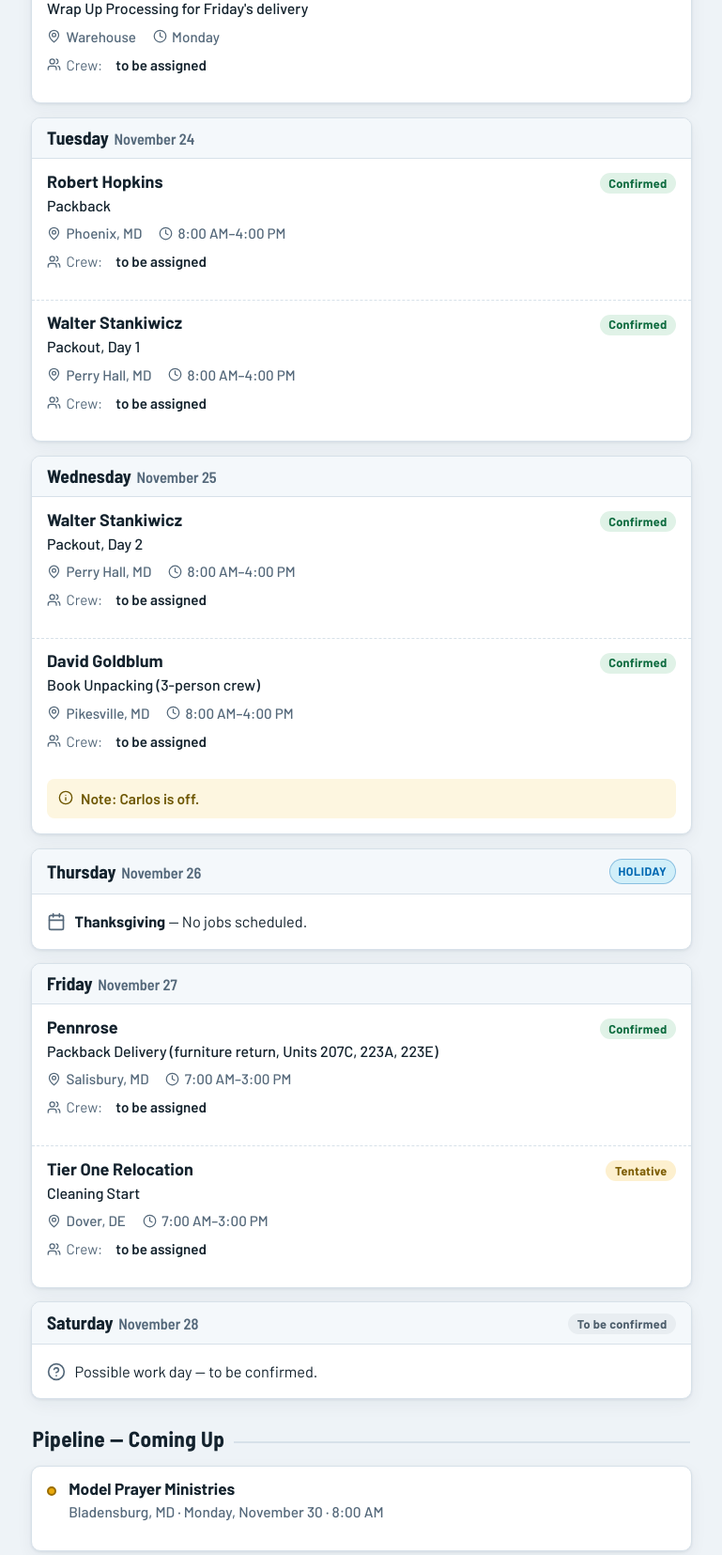
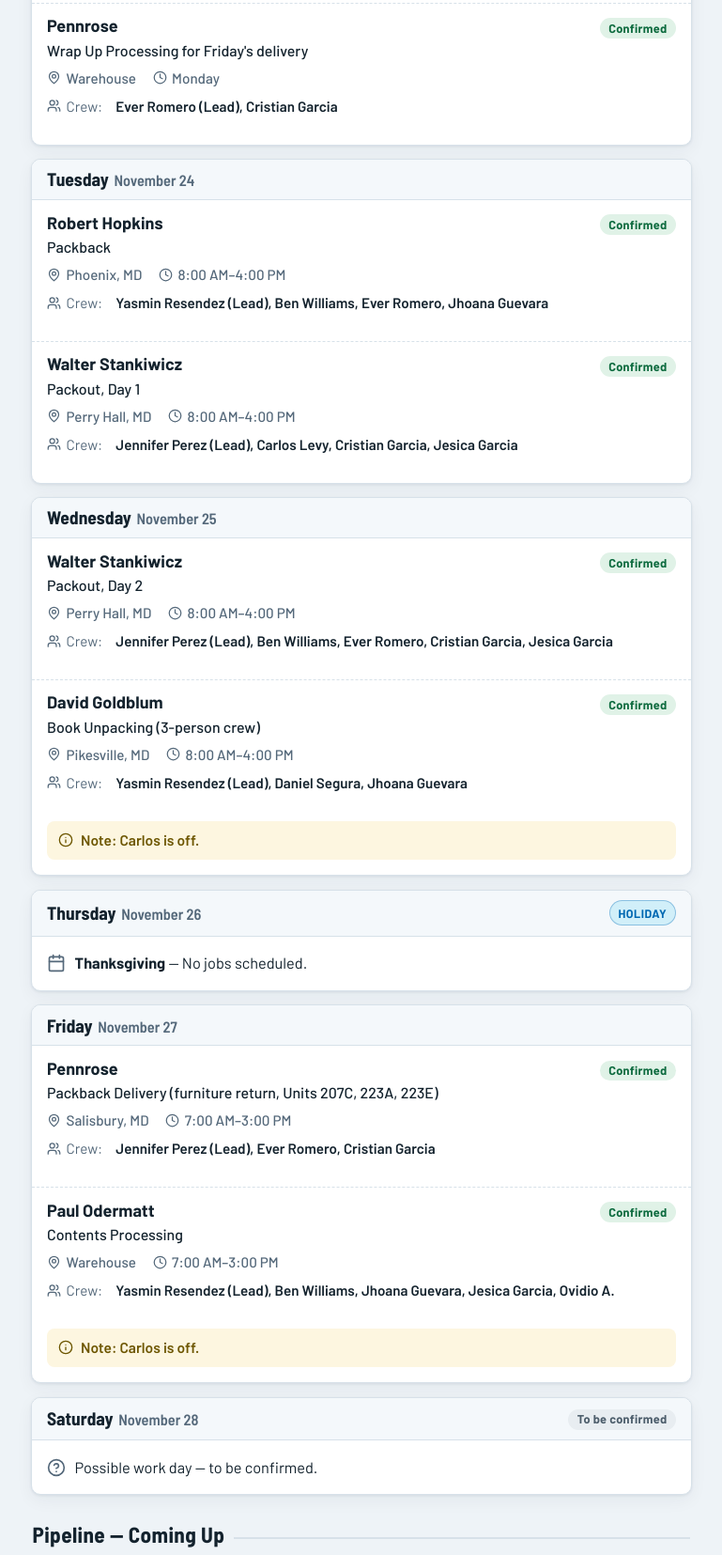
Before and after one commit to BlueKangarooPackoutzBM/BlueKangarooBaltTeamBoard, a plain HTML site: page index.html in a window 1280 px wide. Shown: the part 672-2327 px from the top of the page at 94% size, without its empty margins (255-1024 px from the left). Drawn offline with Linux system fonts and the light colour scheme.

Commit message:
Week of Nov 23: crews assigned, Friday Odermatt warehouse job replaces Dover card

```diff
--- a/index.html
+++ b/index.html
@@ -321,7 +321,7 @@
               <span><svg width="15" height="15" viewBox="0 0 24 24" fill="none" stroke="currentColor" stroke-width="2" stroke-linecap="round" stroke-linejoin="round" aria-hidden="true"><path d="M20 10c0 6-8 12-8 12s-8-6-8-12a8 8 0 0 1 16 0Z"/><circle cx="12" cy="10" r="3"/></svg><span data-en="Warehouse" data-es="Almacén">Warehouse</span></span>
               <span><svg width="15" height="15" viewBox="0 0 24 24" fill="none" stroke="currentColor" stroke-width="2" stroke-linecap="round" stroke-linejoin="round" aria-hidden="true"><circle cx="12" cy="12" r="10"/><path d="M12 6v6l4 2"/></svg>8:00 AM–12:00 PM</span>
             </div>
-            <p class="crew-line"><svg width="15" height="15" viewBox="0 0 24 24" fill="none" stroke="currentColor" stroke-width="2" stroke-linecap="round" stroke-linejoin="round" aria-hidden="true"><path d="M16 21v-2a4 4 0 0 0-4-4H6a4 4 0 0 0-4 4v2"/><circle cx="9" cy="7" r="4"/><path d="M22 21v-2a4 4 0 0 0-3-3.87"/><path d="M16 3.13a4 4 0 0 1 0 7.75"/></svg><span data-en="Crew:" data-es="Equipo:">Crew:</span>&nbsp;<strong data-en="to be assigned" data-es="por asignar">to be assigned</strong></p>
+            <p class="crew-line"><svg width="15" height="15" viewBox="0 0 24 24" fill="none" stroke="currentColor" stroke-width="2" stroke-linecap="round" stroke-linejoin="round" aria-hidden="true"><path d="M16 21v-2a4 4 0 0 0-4-4H6a4 4 0 0 0-4 4v2"/><circle cx="9" cy="7" r="4"/><path d="M22 21v-2a4 4 0 0 0-3-3.87"/><path d="M16 3.13a4 4 0 0 1 0 7.75"/></svg><span data-en="Crew:" data-es="Equipo:">Crew:</span>&nbsp;<strong data-en="Jennifer Perez (Lead), Yasmin Resendez, Ben Williams, Carlos Levy, Jesica Garcia, Jhoana Guevara" data-es="Jennifer Perez (Líder), Yasmin Resendez, Ben Williams, Carlos Levy, Jesica Garcia, Jhoana Guevara">Jennifer Perez (Lead), Yasmin Resendez, Ben Williams, Carlos Levy, Jesica Garcia, Jhoana Guevara</strong></p>
           </div>
 
           <div class="job">
@@ -336,7 +336,7 @@
               <span><svg width="15" height="15" viewBox="0 0 24 24" fill="none" stroke="currentColor" stroke-width="2" stroke-linecap="round" stroke-linejoin="round" aria-hidden="true"><path d="M20 10c0 6-8 12-8 12s-8-6-8-12a8 8 0 0 1 16 0Z"/><circle cx="12" cy="10" r="3"/></svg><span data-en="Warehouse" data-es="Almacén">Warehouse</span></span>
               <span><svg width="15" height="15" viewBox="0 0 24 24" fill="none" stroke="currentColor" stroke-width="2" stroke-linecap="round" stroke-linejoin="round" aria-hidden="true"><circle cx="12" cy="12" r="10"/><path d="M12 6v6l4 2"/></svg>12:00 PM–4:00 PM</span>
             </div>
-            <p class="crew-line"><svg width="15" height="15" viewBox="0 0 24 24" fill="none" stroke="currentColor" stroke-width="2" stroke-linecap="round" stroke-linejoin="round" aria-hidden="true"><path d="M16 21v-2a4 4 0 0 0-4-4H6a4 4 0 0 0-4 4v2"/><circle cx="9" cy="7" r="4"/><path d="M22 21v-2a4 4 0 0 0-3-3.87"/><path d="M16 3.13a4 4 0 0 1 0 7.75"/></svg><span data-en="Crew:" data-es="Equipo:">Crew:</span>&nbsp;<strong data-en="to be assigned" data-es="por asignar">to be assigned</strong></p>
+            <p class="crew-line"><svg width="15" height="15" viewBox="0 0 24 24" fill="none" stroke="currentColor" stroke-width="2" stroke-linecap="round" stroke-linejoin="round" aria-hidden="true"><path d="M16 21v-2a4 4 0 0 0-4-4H6a4 4 0 0 0-4 4v2"/><circle cx="9" cy="7" r="4"/><path d="M22 21v-2a4 4 0 0 0-3-3.87"/><path d="M16 3.13a4 4 0 0 1 0 7.75"/></svg><span data-en="Crew:" data-es="Equipo:">Crew:</span>&nbsp;<strong data-en="Jennifer Perez (Lead), Yasmin Resendez, Ben Williams, Carlos Levy, Jesica Garcia, Jhoana Guevara" data-es="Jennifer Perez (Líder), Yasmin Resendez, Ben Williams, Carlos Levy, Jesica Garcia, Jhoana Guevara">Jennifer Perez (Lead), Yasmin Resendez, Ben Williams, Carlos Levy, Jesica Garcia, Jhoana Guevara</strong></p>
           </div>
 
           <div class="job">
@@ -351,7 +351,7 @@
               <span><svg width="15" height="15" viewBox="0 0 24 24" fill="none" stroke="currentColor" stroke-width="2" stroke-linecap="round" stroke-linejoin="round" aria-hidden="true"><path d="M20 10c0 6-8 12-8 12s-8-6-8-12a8 8 0 0 1 16 0Z"/><circle cx="12" cy="10" r="3"/></svg><span data-en="Warehouse" data-es="Almacén">Warehouse</span></span>
               <span><svg width="15" height="15" viewBox="0 0 24 24" fill="none" stroke="currentColor" stroke-width="2" stroke-linecap="round" stroke-linejoin="round" aria-hidden="true"><circle cx="12" cy="12" r="10"/><path d="M12 6v6l4 2"/></svg><span data-en="Monday" data-es="Lunes">Monday</span></span>
             </div>
-            <p class="crew-line"><svg width="15" height="15" viewBox="0 0 24 24" fill="none" stroke="currentColor" stroke-width="2" stroke-linecap="round" stroke-linejoin="round" aria-hidden="true"><path d="M16 21v-2a4 4 0 0 0-4-4H6a4 4 0 0 0-4 4v2"/><circle cx="9" cy="7" r="4"/><path d="M22 21v-2a4 4 0 0 0-3-3.87"/><path d="M16 3.13a4 4 0 0 1 0 7.75"/></svg><span data-en="Crew:" data-es="Equipo:">Crew:</span>&nbsp;<strong data-en="to be assigned" data-es="por asignar">to be assigned</strong></p>
+            <p class="crew-line"><svg width="15" height="15" viewBox="0 0 24 24" fill="none" stroke="currentColor" stroke-width="2" stroke-linecap="round" stroke-linejoin="round" aria-hidden="true"><path d="M16 21v-2a4 4 0 0 0-4-4H6a4 4 0 0 0-4 4v2"/><circle cx="9" cy="7" r="4"/><path d="M22 21v-2a4 4 0 0 0-3-3.87"/><path d="M16 3.13a4 4 0 0 1 0 7.75"/></svg><span data-en="Crew:" data-es="Equipo:">Crew:</span>&nbsp;<strong data-en="Ever Romero (Lead), Cristian Garcia" data-es="Ever Romero (Líder), Cristian Garcia">Ever Romero (Lead), Cristian Garcia</strong></p>
           </div>
         </article>
 
@@ -373,7 +373,7 @@
               <span><svg width="15" height="15" viewBox="0 0 24 24" fill="none" stroke="currentColor" stroke-width="2" stroke-linecap="round" stroke-linejoin="round" aria-hidden="true"><path d="M20 10c0 6-8 12-8 12s-8-6-8-12a8 8 0 0 1 16 0Z"/><circle cx="12" cy="10" r="3"/></svg>Phoenix, MD</span>
               <span><svg width="15" height="15" viewBox="0 0 24 24" fill="none" stroke="currentColor" stroke-width="2" stroke-linecap="round" stroke-linejoin="round" aria-hidden="true"><circle cx="12" cy="12" r="10"/><path d="M12 6v6l4 2"/></svg>8:00 AM–4:00 PM</span>
             </div>
-            <p class="crew-line"><svg width="15" height="15" viewBox="0 0 24 24" fill="none" stroke="currentColor" stroke-width="2" stroke-linecap="round" stroke-linejoin="round" aria-hidden="true"><path d="M16 21v-2a4 4 0 0 0-4-4H6a4 4 0 0 0-4 4v2"/><circle cx="9" cy="7" r="4"/><path d="M22 21v-2a4 4 0 0 0-3-3.87"/><path d="M16 3.13a4 4 0 0 1 0 7.75"/></svg><span data-en="Crew:" data-es="Equipo:">Crew:</span>&nbsp;<strong data-en="to be assigned" data-es="por asignar">to be assigned</strong></p>
+            <p class="crew-line"><svg width="15" height="15" viewBox="0 0 24 24" fill="none" stroke="currentColor" stroke-width="2" stroke-linecap="round" stroke-linejoin="round" aria-hidden="true"><path d="M16 21v-2a4 4 0 0 0-4-4H6a4 4 0 0 0-4 4v2"/><circle cx="9" cy="7" r="4"/><path d="M22 21v-2a4 4 0 0 0-3-3.87"/><path d="M16 3.13a4 4 0 0 1 0 7.75"/></svg><span data-en="Crew:" data-es="Equipo:">Crew:</span>&nbsp;<strong data-en="Yasmin Resendez (Lead), Ben Williams, Ever Romero, Jhoana Guevara" data-es="Yasmin Resendez (Líder), Ben Williams, Ever Romero, Jhoana Guevara">Yasmin Resendez (Lead), Ben Williams, Ever Romero, Jhoana Guevara</strong></p>
           </div>
 
           <div class="job">
@@ -388,7 +388,7 @@
               <span><svg width="15" height="15" viewBox="0 0 24 24" fill="none" stroke="currentColor" stroke-width="2" stroke-linecap="round" stroke-linejoin="round" aria-hidden="true"><path d="M20 10c0 6-8 12-8 12s-8-6-8-12a8 8 0 0 1 16 0Z"/><circle cx="12" cy="10" r="3"/></svg>Perry Hall, MD</span>
               <span><svg width="15" height="15" viewBox="0 0 24 24" fill="none" stroke="currentColor" stroke-width="2" stroke-linecap="round" stroke-linejoin="round" aria-hidden="true"><circle cx="12" cy="12" r="10"/><path d="M12 6v6l4 2"/></svg>8:00 AM–4:00 PM</span>
             </div>
-            <p class="crew-line"><svg width="15" height="15" viewBox="0 0 24 24" fill="none" stroke="currentColor" stroke-width="2" stroke-linecap="round" stroke-linejoin="round" aria-hidden="true"><path d="M16 21v-2a4 4 0 0 0-4-4H6a4 4 0 0 0-4 4v2"/><circle cx="9" cy="7" r="4"/><path d="M22 21v-2a4 4 0 0 0-3-3.87"/><path d="M16 3.13a4 4 0 0 1 0 7.75"/></svg><span data-en="Crew:" data-es="Equipo:">Crew:</span>&nbsp;<strong data-en="to be assigned" data-es="por asignar">to be assigned</strong></p>
+            <p class="crew-line"><svg width="15" height="15" viewBox="0 0 24 24" fill="none" stroke="currentColor" stroke-width="2" stroke-linecap="round" stroke-linejoin="round" aria-hidden="true"><path d="M16 21v-2a4 4 0 0 0-4-4H6a4 4 0 0 0-4 4v2"/><circle cx="9" cy="7" r="4"/><path d="M22 21v-2a4 4 0 0 0-3-3.87"/><path d="M16 3.13a4 4 0 0 1 0 7.75"/></svg><span data-en="Crew:" data-es="Equipo:">Crew:</span>&nbsp;<strong data-en="Jennifer Perez (Lead), Carlos Levy, Cristian Garcia, Jesica Garcia" data-es="Jennifer Perez (Líder), Carlos Levy, Cristian Garcia, Jesica Garcia">Jennifer Perez (Lead), Carlos Levy, Cristian Garcia, Jesica Garcia</strong></p>
           </div>
         </article>
 
@@ -410,7 +410,7 @@
               <span><svg width="15" height="15" viewBox="0 0 24 24" fill="none" stroke="currentColor" stroke-width="2" stroke-linecap="round" stroke-linejoin="round" aria-hidden="true"><path d="M20 10c0 6-8 12-8 12s-8-6-8-12a8 8 0 0 1 16 0Z"/><circle cx="12" cy="10" r="3"/></svg>Perry Hall, MD</span>
               <span><svg width="15" height="15" viewBox="0 0 24 24" fill="none" stroke="currentColor" stroke-width="2" stroke-linecap="round" stroke-linejoin="round" aria-hidden="true"><circle cx="12" cy="12" r="10"/><path d="M12 6v6l4 2"/></svg>8:00 AM–4:00 PM</span>
             </div>
-            <p class="crew-line"><svg width="15" height="15" viewBox="0 0 24 24" fill="none" stroke="currentColor" stroke-width="2" stroke-linecap="round" stroke-linejoin="round" aria-hidden="true"><path d="M16 21v-2a4 4 0 0 0-4-4H6a4 4 0 0 0-4 4v2"/><circle cx="9" cy="7" r="4"/><path d="M22 21v-2a4 4 0 0 0-3-3.87"/><path d="M16 3.13a4 4 0 0 1 0 7.75"/></svg><span data-en="Crew:" data-es="Equipo:">Crew:</span>&nbsp;<strong data-en="to be assigned" data-es="por asignar">to be assigned</strong></p>
+            <p class="crew-line"><svg width="15" height="15" viewBox="0 0 24 24" fill="none" stroke="currentColor" stroke-width="2" stroke-linecap="round" stroke-linejoin="round" aria-hidden="true"><path d="M16 21v-2a4 4 0 0 0-4-4H6a4 4 0 0 0-4 4v2"/><circle cx="9" cy="7" r="4"/><path d="M22 21v-2a4 4 0 0 0-3-3.87"/><path d="M16 3.13a4 4 0 0 1 0 7.75"/></svg><span data-en="Crew:" data-es="Equipo:">Crew:</span>&nbsp;<strong data-en="Jennifer Perez (Lead), Ben Williams, Ever Romero, Cristian Garcia, Jesica Garcia" data-es="Jennifer Perez (Líder), Ben Williams, Ever Romero, Cristian Garcia, Jesica Garcia">Jennifer Perez (Lead), Ben Williams, Ever Romero, Cristian Garcia, Jesica Garcia</strong></p>
           </div>
 
           <div class="job">
@@ -425,7 +425,7 @@
               <span><svg width="15" height="15" viewBox="0 0 24 24" fill="none" stroke="currentColor" stroke-width="2" stroke-linecap="round" stroke-linejoin="round" aria-hidden="true"><path d="M20 10c0 6-8 12-8 12s-8-6-8-12a8 8 0 0 1 16 0Z"/><circle cx="12" cy="10" r="3"/></svg>Pikesville, MD</span>
               <span><svg width="15" height="15" viewBox="0 0 24 24" fill="none" stroke="currentColor" stroke-width="2" stroke-linecap="round" stroke-linejoin="round" aria-hidden="true"><circle cx="12" cy="12" r="10"/><path d="M12 6v6l4 2"/></svg>8:00 AM–4:00 PM</span>
             </div>
-            <p class="crew-line"><svg width="15" height="15" viewBox="0 0 24 24" fill="none" stroke="currentColor" stroke-width="2" stroke-linecap="round" stroke-linejoin="round" aria-hidden="true"><path d="M16 21v-2a4 4 0 0 0-4-4H6a4 4 0 0 0-4 4v2"/><circle cx="9" cy="7" r="4"/><path d="M22 21v-2a4 4 0 0 0-3-3.87"/><path d="M16 3.13a4 4 0 0 1 0 7.75"/></svg><span data-en="Crew:" data-es="Equipo:">Crew:</span>&nbsp;<strong data-en="to be assigned" data-es="por asignar">to be assigned</strong></p>
+            <p class="crew-line"><svg width="15" height="15" viewBox="0 0 24 24" fill="none" stroke="currentColor" stroke-width="2" stroke-linecap="round" stroke-linejoin="round" aria-hidden="true"><path d="M16 21v-2a4 4 0 0 0-4-4H6a4 4 0 0 0-4 4v2"/><circle cx="9" cy="7" r="4"/><path d="M22 21v-2a4 4 0 0 0-3-3.87"/><path d="M16 3.13a4 4 0 0 1 0 7.75"/></svg><span data-en="Crew:" data-es="Equipo:">Crew:</span>&nbsp;<strong data-en="Yasmin Resendez (Lead), Daniel Segura, Jhoana Guevara" data-es="Yasmin Resendez (Líder), Daniel Segura, Jhoana Guevara">Yasmin Resendez (Lead), Daniel Segura, Jhoana Guevara</strong></p>
           </div>
 
           <div class="day-note">
@@ -464,22 +464,27 @@
               <span><svg width="15" height="15" viewBox="0 0 24 24" fill="none" stroke="currentColor" stroke-width="2" stroke-linecap="round" stroke-linejoin="round" aria-hidden="true"><path d="M20 10c0 6-8 12-8 12s-8-6-8-12a8 8 0 0 1 16 0Z"/><circle cx="12" cy="10" r="3"/></svg>Salisbury, MD</span>
               <span><svg width="15" height="15" viewBox="0 0 24 24" fill="none" stroke="currentColor" stroke-width="2" stroke-linecap="round" stroke-linejoin="round" aria-hidden="true"><circle cx="12" cy="12" r="10"/><path d="M12 6v6l4 2"/></svg>7:00 AM–3:00 PM</span>
             </div>
-            <p class="crew-line"><svg width="15" height="15" viewBox="0 0 24 24" fill="none" stroke="currentColor" stroke-width="2" stroke-linecap="round" stroke-linejoin="round" aria-hidden="true"><path d="M16 21v-2a4 4 0 0 0-4-4H6a4 4 0 0 0-4 4v2"/><circle cx="9" cy="7" r="4"/><path d="M22 21v-2a4 4 0 0 0-3-3.87"/><path d="M16 3.13a4 4 0 0 1 0 7.75"/></svg><span data-en="Crew:" data-es="Equipo:">Crew:</span>&nbsp;<strong data-en="to be assigned" data-es="por asignar">to be assigned</strong></p>
+            <p class="crew-line"><svg width="15" height="15" viewBox="0 0 24 24" fill="none" stroke="currentColor" stroke-width="2" stroke-linecap="round" stroke-linejoin="round" aria-hidden="true"><path d="M16 21v-2a4 4 0 0 0-4-4H6a4 4 0 0 0-4 4v2"/><circle cx="9" cy="7" r="4"/><path d="M22 21v-2a4 4 0 0 0-3-3.87"/><path d="M16 3.13a4 4 0 0 1 0 7.75"/></svg><span data-en="Crew:" data-es="Equipo:">Crew:</span>&nbsp;<strong data-en="Jennifer Perez (Lead), Ever Romero, Cristian Garcia" data-es="Jennifer Perez (Líder), Ever Romero, Cristian Garcia">Jennifer Perez (Lead), Ever Romero, Cristian Garcia</strong></p>
           </div>
 
           <div class="job">
             <div class="job-top">
               <div>
-                <p class="job-name">Tier One Relocation</p>
-                <p class="job-work" data-en="Cleaning Start" data-es="Inicio de limpieza">Cleaning Start</p>
+                <p class="job-name">Paul Odermatt</p>
+                <p class="job-work" data-en="Contents Processing" data-es="Procesamiento de contenido">Contents Processing</p>
               </div>
-              <span class="chip chip-tentative" data-en="Tentative" data-es="Tentativo">Tentative</span>
+              <span class="chip chip-confirmed" data-en="Confirmed" data-es="Confirmado">Confirmed</span>
             </div>
             <div class="job-meta">
-              <span><svg width="15" height="15" viewBox="0 0 24 24" fill="none" stroke="currentColor" stroke-width="2" stroke-linecap="round" stroke-linejoin="round" aria-hidden="true"><path d="M20 10c0 6-8 12-8 12s-8-6-8-12a8 8 0 0 1 16 0Z"/><circle cx="12" cy="10" r="3"/></svg>Dover, DE</span>
+              <span><svg width="15" height="15" viewBox="0 0 24 24" fill="none" stroke="currentColor" stroke-width="2" stroke-linecap="round" stroke-linejoin="round" aria-hidden="true"><path d="M20 10c0 6-8 12-8 12s-8-6-8-12a8 8 0 0 1 16 0Z"/><circle cx="12" cy="10" r="3"/></svg><span data-en="Warehouse" data-es="Almacén">Warehouse</span></span>
               <span><svg width="15" height="15" viewBox="0 0 24 24" fill="none" stroke="currentColor" stroke-width="2" stroke-linecap="round" stroke-linejoin="round" aria-hidden="true"><circle cx="12" cy="12" r="10"/><path d="M12 6v6l4 2"/></svg>7:00 AM–3:00 PM</span>
             </div>
-            <p class="crew-line"><svg width="15" height="15" viewBox="0 0 24 24" fill="none" stroke="currentColor" stroke-width="2" stroke-linecap="round" stroke-linejoin="round" aria-hidden="true"><path d="M16 21v-2a4 4 0 0 0-4-4H6a4 4 0 0 0-4 4v2"/><circle cx="9" cy="7" r="4"/><path d="M22 21v-2a4 4 0 0 0-3-3.87"/><path d="M16 3.13a4 4 0 0 1 0 7.75"/></svg><span data-en="Crew:" data-es="Equipo:">Crew:</span>&nbsp;<strong data-en="to be assigned" data-es="por asignar">to be assigned</strong></p>
+            <p class="crew-line"><svg width="15" height="15" viewBox="0 0 24 24" fill="none" stroke="currentColor" stroke-width="2" stroke-linecap="round" stroke-linejoin="round" aria-hidden="true"><path d="M16 21v-2a4 4 0 0 0-4-4H6a4 4 0 0 0-4 4v2"/><circle cx="9" cy="7" r="4"/><path d="M22 21v-2a4 4 0 0 0-3-3.87"/><path d="M16 3.13a4 4 0 0 1 0 7.75"/></svg><span data-en="Crew:" data-es="Equipo:">Crew:</span>&nbsp;<strong data-en="Yasmin Resendez (Lead), Ben Williams, Jhoana Guevara, Jesica Garcia, Ovidio A." data-es="Yasmin Resendez (Líder), Ben Williams, Jhoana Guevara, Jesica Garcia, Ovidio A.">Yasmin Resendez (Lead), Ben Williams, Jhoana Guevara, Jesica Garcia, Ovidio A.</strong></p>
+          </div>
+
+          <div class="day-note">
+            <svg width="16" height="16" viewBox="0 0 24 24" fill="none" stroke="currentColor" stroke-width="2" stroke-linecap="round" stroke-linejoin="round" aria-hidden="true"><circle cx="12" cy="12" r="10"/><path d="M12 16v-4"/><path d="M12 8h.01"/></svg>
+            <span data-en="Note: Carlos is off." data-es="Nota: Carlos está libre.">Note: Carlos is off.</span>
           </div>
         </article>
 
```
